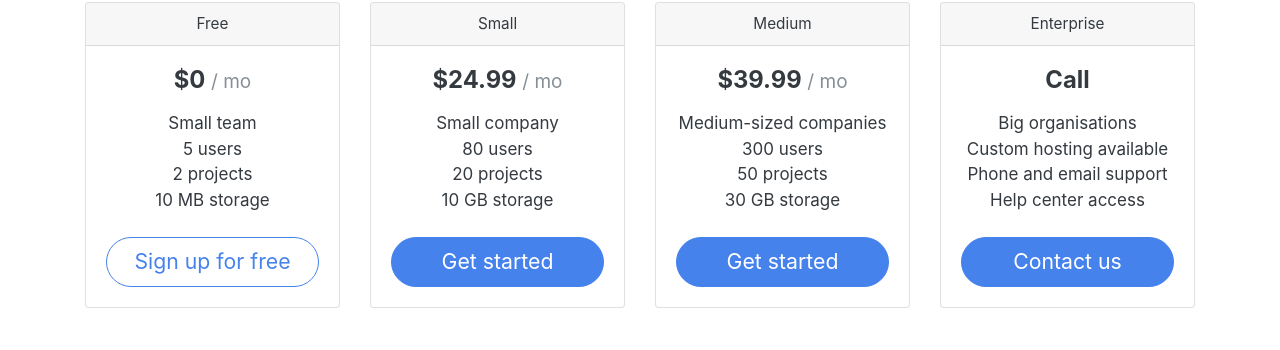
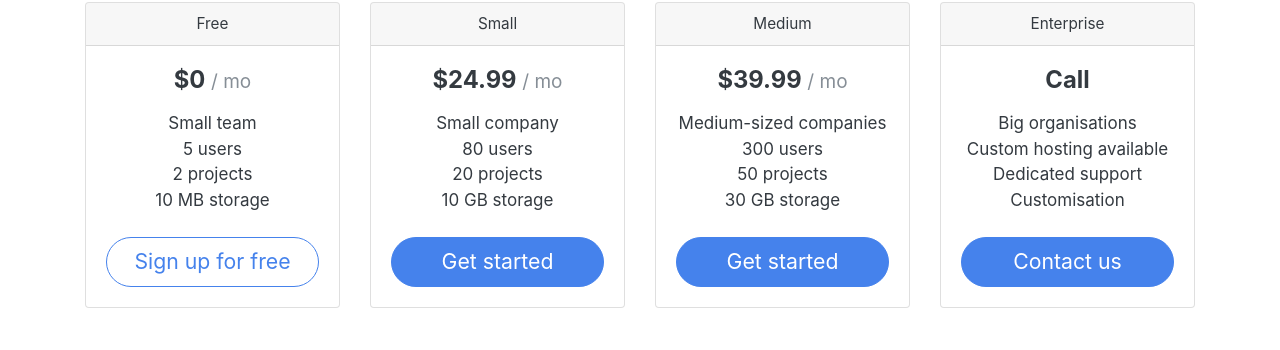
Before and after one commit to Grafrajohn/si, a Jekyll site: the page built from sign-up-and-take-control.html, in a window 1280 px wide. Shown: the part 170-520 px from the top of the page. Built offline with Jekyll 4.4.1, drawn with Linux system fonts in a browser that asks for light colours; nearby versions of some CDN libraries.

Commit message:
Update sign-up-and-take-control.html

```diff
--- a/sign-up-and-take-control.html
+++ b/sign-up-and-take-control.html
@@ -62,8 +62,8 @@ layout: page
             <ul class="list-unstyled mt-3 mb-4">
               <li>Big organisations</li>
               <li>Custom hosting available</li>
-              <li>Phone and email support</li>
-              <li>Help center access</li>
+              <li>Dedicated support</li>
+              <li>Customisation</li>
             </ul>
             <button type="button" class="btn btn-lg btn-block btn-primary">Contact us</button>
           </div>
```
